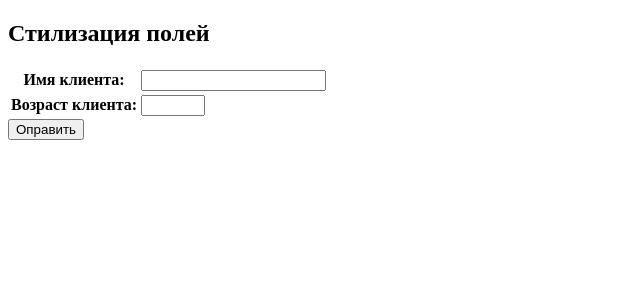
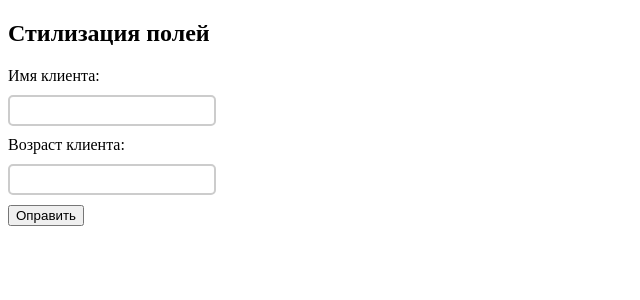
Before and after one commit to Achilles-1971/desktop-tutorial, a Django app: page / in a window 1280 px wide. Shown: the top 300 px of the page, without its empty margins (0-640 px from the left). Run offline with Django 3.2, Linux system fonts and the light colour scheme.

Commit message:
LZ9_18:38_13

```diff
--- a/web_1/hello/WEB1/forms.py
+++ b/web_1/hello/WEB1/forms.py
@@ -1,6 +1,6 @@
 from django import forms
 class UserForm(forms.Form):
-    name = forms.CharField(label="Имя клиента", min_length=3)
-    age = forms.IntegerField(label="Возраст клиента", min_value=1, max_value=100)
-    required_css_class = "field"
-    error_css_class = "error"
+    name = forms.CharField(label="Имя клиента",
+    widget=forms.TextInput(attrs={"class": "myfield"}))
+    age = forms.IntegerField(label="Возраст клиента",
+    widget=forms.NumberInput(attrs={"class": "myfield"}))
--- a/web_1/hello/templates/WEB1/index.html
+++ b/web_1/hello/templates/WEB1/index.html
@@ -4,17 +4,27 @@
 <meta charset="utf-8">
 <title>Форма Django!</title>
 <style>
-.field{font-weight:bold;}
-.error{color:red;}
+.myfield{
+border:2px solid #ccc;
+border-radius:5px;
+height:25px;
+width:200px;
+margin: 10px 10px 10px 0;
+}
 </style>
 </head>
 <body class="container">
 <h2>Стилизация полей</h2>
-<form method="POST" novalidate>
+<form method="POST">
 {% csrf_token %}
-<table>
-{{form}}
-</table>
+<div>
+{% for field in form %}
+<div class="row">
+{{field.label_tag}}
+<div class="col-md-10">{{field}}</div>
+</div>
+{% endfor %}
+</div>
 <input type="submit" value="Оправить" >
 </form>
 </body>
```
